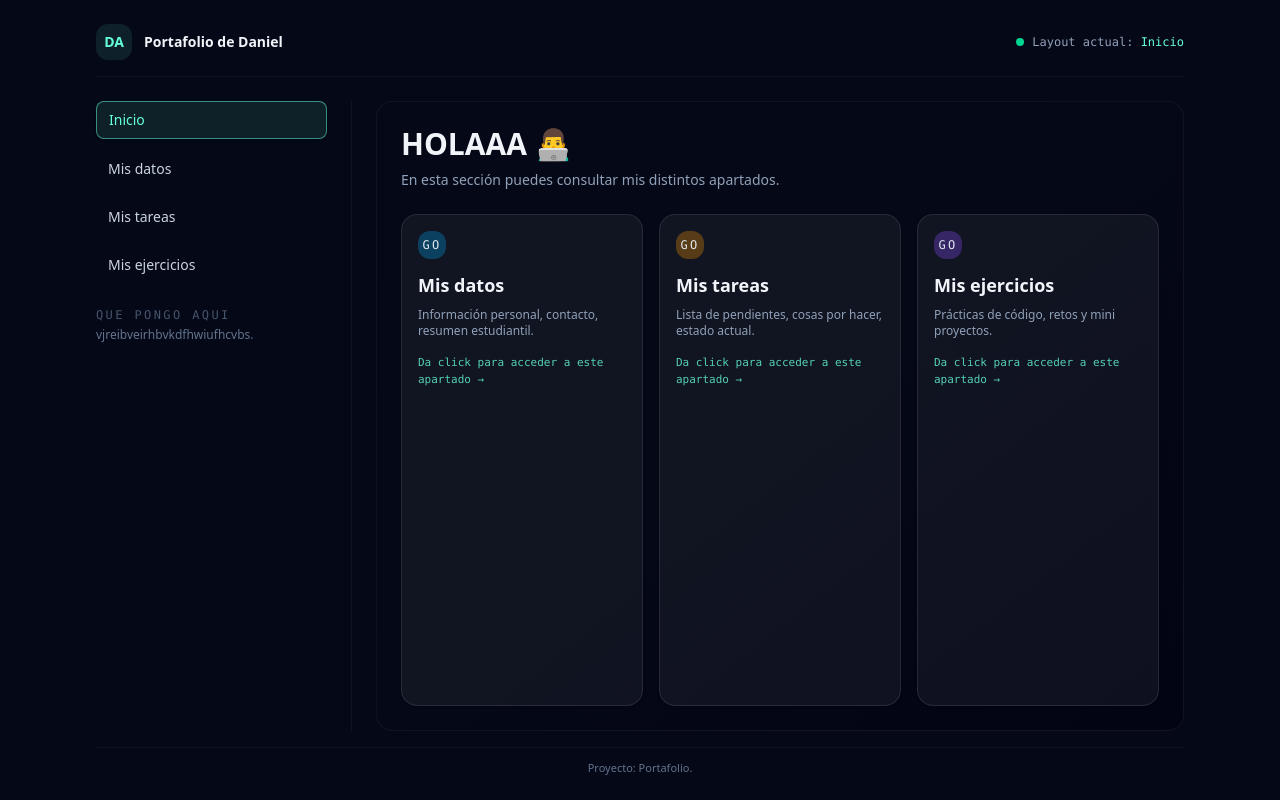
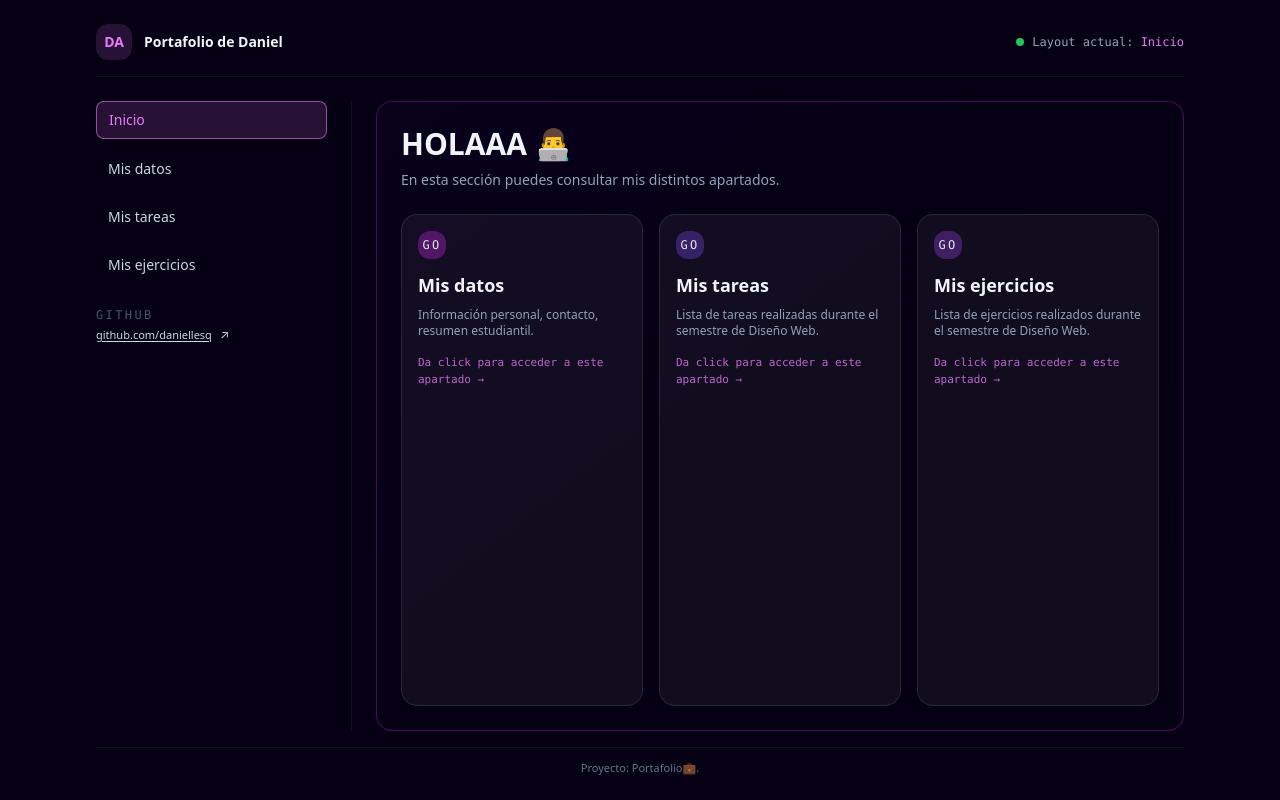
Before and after one commit to daniellesq/P_Portafolio, a React (Vite) app: page / in a window 1280 px wide. Built offline with nearby package versions, Linux system fonts and the light colour scheme.

Commit message:
Cambios en app

```diff
--- a/src/App.jsx
+++ b/src/App.jsx
@@ -40,13 +40,13 @@ export default function App() {
   const goTo = (layout) => setCurrentLayout(layout);
 
   return (
-    <div className="min-h-screen bg-[#050816] text-slate-200">
+    <div className="min-h-screen bg-[#050013] text-slate-200">
       {/* Contenedor principal */}
       <div className="mx-auto flex min-h-screen max-w-6xl flex-col px-4 py-4 sm:px-8 sm:py-6">
         {/* Top bar */}
         <header className="flex items-center justify-between border-b border-white/5 pb-4">
           <div className="flex items-center gap-3">
-            <div className="flex h-9 w-9 items-center justify-center rounded-xl bg-[#64ffda]/10 text-[#64ffda] text-sm font-bold">
+            <div className="flex h-9 w-9 items-center justify-center rounded-xl bg-[#e879f9]/15 text-[#e879f9] text-sm font-bold">
               DA
             </div>
             <div>
@@ -57,10 +57,10 @@ export default function App() {
           </div>
 
           <div className="hidden items-center gap-2 text-xs font-mono text-slate-400 sm:flex">
-            <span className="h-2 w-2 rounded-full bg-emerald-400" />
+            <span className="h-2 w-2 rounded-full bg-[#22c55e]" />
             <span>
               Layout actual:{" "}
-              <span className="text-[#64ffda]">
+              <span className="text-[#e879f9]">
                 {currentLayout === LAYOUTS.HOME && "Inicio"}
                 {currentLayout === LAYOUTS.DATOS && "Mis datos"}
                 {currentLayout === LAYOUTS.TAREAS && "Mis tareas"}
@@ -99,9 +99,20 @@ export default function App() {
 
             <div className="mt-6 hidden text-xs text-slate-500 md:block">
               <p className="font-mono uppercase tracking-[0.2em] text-slate-600">
-                QUE PONGO AQUI
+                GITHUB
               </p>
-              <p className="mt-1">vjreibveirhbvkdfhwiufhcvbs.</p>
+
+              <a
+                href="https://github.com/daniellesq"
+                target="_blank"
+                rel="noreferrer"
+                className="mt-1 inline-flex items-center gap-2 text-[11px] text-slate-300 hover:text-[#e879f9]"
+              >
+                <span className="underline underline-offset-2">
+                  github.com/daniellesq
+                </span>
+                <span className="text-xs">↗</span>
+              </a>
             </div>
           </aside>
 
@@ -134,7 +145,7 @@ export default function App() {
         </div>
 
         <footer className="mt-4 border-t border-white/5 pt-3 text-center text-[11px] text-slate-500">
-          Proyecto: Portafolio.
+          Proyecto: Portafolio💼.
         </footer>
       </div>
     </div>
@@ -150,15 +161,13 @@ function NavButton({ label, active, onClick }) {
       className={`flex w-full items-center justify-between rounded-lg px-3 py-2 text-sm transition
       ${
         active
-          ? "bg-[#64ffda]/10 text-[#64ffda] border border-[#64ffda]/50 shadow-sm"
+          ? "bg-[#e879f9]/15 text-[#e879f9] border border-[#e879f9]/60 shadow-sm"
           : "text-slate-300 hover:bg-white/5"
       }`}
     >
       <span>{label}</span>
       {active && (
-        <span className="text-[10px] font-mono uppercase tracking-widest">
-          {/* ACTIVO */}
-        </span>
+        <span className="text-[10px] font-mono uppercase tracking-widest" />
       )}
     </button>
   );
@@ -172,24 +181,24 @@ function HomeLayout({ goTo }) {
       key: LAYOUTS.DATOS,
       title: "Mis datos",
       description: "Información personal, contacto, resumen estudiantil.",
-      accent: "bg-sky-500/30",
+      accent: "bg-fuchsia-500/30",
     },
     {
       key: LAYOUTS.TAREAS,
       title: "Mis tareas",
-      description: "Lista de pendientes, cosas por hacer, estado actual.",
-      accent: "bg-amber-500/30",
+      description: "Lista de tareas realizadas durante el semestre de Diseño Web.",
+      accent: "bg-violet-500/30",
     },
     {
       key: LAYOUTS.EJERCICIOS,
       title: "Mis ejercicios",
-      description: "Prácticas de código, retos y mini proyectos.",
-      accent: "bg-violet-500/30",
+      description: "Lista de ejercicios realizados durante el semestre de Diseño Web.",
+      accent: "bg-purple-500/30",
     },
   ];
 
   return (
-    <div className="flex h-full flex-col gap-6 rounded-2xl border border-white/5 bg-gradient-to-br from-[#050816] via-[#050816] to-[#020414] p-6">
+    <div className="flex h-full flex-col gap-6 rounded-2xl border border-fuchsia-500/30 bg-gradient-to-br from-[#09001c] via-[#050013] to-[#050013] p-6">
       <div>
         <h1 className="text-2xl font-semibold text-slate-100 sm:text-3xl">
           HOLAAA 👨‍💻
@@ -204,18 +213,18 @@ function HomeLayout({ goTo }) {
           <button
             key={card.key}
             onClick={() => goTo(card.key)}
-            className="group flex flex-col rounded-2xl border border-white/10 bg-white/5 p-4 text-left shadow-sm transition hover:-translate-y-1 hover:border-[#64ffda]/60 hover:bg-white/10"
+            className="group flex flex-col rounded-2xl border border-white/10 bg-white/5 p-4 text-left shadow-sm transition hover:-translate-y-1 hover:border-[#e879f9]/70 hover:bg-white/10"
           >
             <div
               className={`mb-3 inline-flex h-7 w-7 items-center justify-center rounded-xl text-xs font-mono uppercase tracking-[0.2em] text-slate-200 ${card.accent}`}
             >
               Go
             </div>
-            <h2 className="text-lg font-semibold text-slate-100 group-hover:text-[#64ffda]">
+            <h2 className="text-lg font-semibold text-slate-100 group-hover:text-[#e879f9]">
               {card.title}
             </h2>
             <p className="mt-2 text-xs text-slate-400">{card.description}</p>
-            <span className="mt-4 text-[11px] font-mono text-[#64ffda] opacity-80 group-hover:opacity-100">
+            <span className="mt-4 text-[11px] font-mono text-[#e879f9] opacity-80 group-hover:opacity-100">
               Da click para acceder a este apartado →
             </span>
           </button>
@@ -229,7 +238,7 @@ function HomeLayout({ goTo }) {
 
 function MisDatosLayout({ goTo }) {
   return (
-    <div className="flex h-full flex-col gap-4 rounded-2xl border border-blue-500/30 bg-blue-950/40 p-6">
+    <div className="flex h-full flex-col gap-4 rounded-2xl border border-fuchsia-500/40 bg-fuchsia-950/30 p-6">
       <LayoutHeader
         title="Mis datos"
         subtitle="Información personal y perfil."
@@ -237,7 +246,7 @@ function MisDatosLayout({ goTo }) {
       />
 
       <div className="grid gap-4 md:grid-cols-2">
-        <div className="space-y-3 rounded-xl bg-black/20 p-4">
+        <div className="space-y-3 rounded-xl bg-black/30 p-4">
           <h3 className="text-sm font-semibold text-slate-100">
             Información básica
           </h3>
@@ -257,7 +266,7 @@ function MisDatosLayout({ goTo }) {
           </ul>
         </div>
 
-        <div className="space-y-3 rounded-xl bg-black/20 p-4">
+        <div className="space-y-3 rounded-xl bg-black/30 p-4">
           <h3 className="text-sm font-semibold text-slate-100">
             Stack principal
           </h3>
@@ -265,7 +274,7 @@ function MisDatosLayout({ goTo }) {
             {["React", "Vite", "TailwindCSS", "JavaScript", "Git"].map((t) => (
               <span
                 key={t}
-                className="rounded-full bg-blue-500/20 px-3 py-1 border border-blue-400/40"
+                className="rounded-full bg-fuchsia-500/20 px-3 py-1 border border-fuchsia-400/60"
               >
                 {t}
               </span>
@@ -273,7 +282,7 @@ function MisDatosLayout({ goTo }) {
           </div>
         </div>
 
-        <div className="md:col-span-2 rounded-xl bg-black/20 p-4">
+        <div className="md:col-span-2 rounded-xl bg-black/30 p-4">
           <h3 className="text-sm font-semibold text-slate-100">
             Resumen corto
           </h3>
@@ -295,7 +304,7 @@ function MisTareasLayout({ goTo }) {
   const tareas = [
     {
       title: "Tarea 01 - Sitio de e-commerce accesible",
-      url: "https://daniellesq.github.io/Ecommerce/",
+      url: "https://daniellesq.github.io/Portfolio/",
     },
     {
       title: "Tarea 02 - Mi Red social",
@@ -308,10 +317,10 @@ function MisTareasLayout({ goTo }) {
   ];
 
   return (
-    <div className="flex h-full flex-col gap-4 rounded-2xl border border-violet-500/30 bg-violet-950/30 p-6">
+    <div className="flex h-full flex-col gap-4 rounded-2xl border border-purple-500/40 bg-purple-950/40 p-6">
       <LayoutHeader
         title="Mis tareas"
-        subtitle="Listado de tareas de la materia."
+        subtitle="Listado de tareas."
         onBack={() => goTo(LAYOUTS.HOME)}
       />
 
@@ -319,7 +328,7 @@ function MisTareasLayout({ goTo }) {
         {tareas.map((t, i) => (
           <div
             key={i}
-            className="flex flex-col rounded-xl bg-black/25 p-4 text-xs text-slate-200"
+            className="flex flex-col rounded-xl bg-black/35 p-4 text-xs text-slate-200"
           >
             <span className="text-sm font-semibold text-slate-100">
               {t.title}
@@ -330,26 +339,21 @@ function MisTareasLayout({ goTo }) {
                 href={t.url}
                 target="_blank"
                 rel="noreferrer"
-                className="mt-3 inline-flex w-fit items-center rounded-full border border-violet-400/60 px-3 py-1 text-[11px] font-mono uppercase tracking-[0.2em] text-violet-200 transition hover:bg-violet-500/15"
+                className="mt-3 inline-flex w-fit items-center rounded-full border border-purple-400/70 px-3 py-1 text-[11px] font-mono uppercase tracking-[0.2em] text-purple-200 transition hover:bg-purple-500/20"
               >
                 VER TAREA
               </a>
             ) : (
-              <button className="mt-3 inline-flex w-fit items-center rounded-full border border-violet-400/60 px-3 py-1 text-[11px] font-mono uppercase tracking-[0.2em] text-violet-200 transition hover:bg-violet-500/15">
+              <button className="mt-3 inline-flex w-fit items-center rounded-full border border-purple-400/70 px-3 py-1 text-[11px] font-mono uppercase tracking-[0.2em] text-purple-200 transition hover:bg-purple-500/20">
                 VER TAREA
               </button>
             )}
           </div>
         ))}
       </div>
-
-      <p className="text-[11px] text-slate-300">
-        Hola.
-      </p>
     </div>
   );
 }
-
 
 /* ------------------------- MIS EJERCICIOS LAYOUT ------------------------- */
 
@@ -357,11 +361,11 @@ function MisEjerciciosLayout({ goTo }) {
   const ejercicios = [
     {
       title: "Ejercicio 01 - Formulario de Registro",
-      url: "https://daniellesq.github.io/Portfolio/"
+      urñ: "https://daniellesq.github.io/Form_Inscripcion/",
     },
     {
       title: "Ejercicio 02 - Animación CSS",
-      url: "https://daniellesq.github.io/AnimacionCSS/"
+      url: "https://daniellesq.github.io/AnimacionCSS/",
     },
     {
       title: "Ejercicio 03 - Escapa de Beyonce",
@@ -378,10 +382,10 @@ function MisEjerciciosLayout({ goTo }) {
   ];
 
   return (
-    <div className="flex h-full flex-col gap-4 rounded-2xl border border-violet-500/30 bg-violet-950/30 p-6">
+    <div className="flex h-full flex-col gap-4 rounded-2xl border border-purple-500/40 bg-purple-950/40 p-6">
       <LayoutHeader
         title="Mis ejercicios"
-        subtitle="Listado de mis ejercicios."
+        subtitle="Listado de ejercicios."
         onBack={() => goTo(LAYOUTS.HOME)}
       />
 
@@ -389,38 +393,34 @@ function MisEjerciciosLayout({ goTo }) {
         {ejercicios.map((e, i) => (
           <div
             key={i}
-            className="flex flex-col rounded-xl bg-black/25 p-4 text-xs text-slate-200"
+            className="flex flex-col rounded-xl bg-black/35 p-4 text-xs text-slate-200"
           >
             <span className="text-sm font-semibold text-slate-100">
               {e.title}
             </span>
 
-             {e.url ? (
+            {e.url ? (
               <a
                 href={e.url}
                 target="_blank"
                 rel="noreferrer"
-                className="mt-3 inline-flex w-fit items-center rounded-full border border-violet-400/60 px-3 py-1 text-[11px] font-mono uppercase tracking-[0.2em] text-violet-200 transition hover:bg-violet-500/15"
+                className="mt-3 inline-flex w-fit items-center rounded-full border border-purple-400/70 px-3 py-1 text-[11px] font-mono uppercase tracking-[0.2em] text-purple-200 transition hover:bg-purple-500/20"
               >
-                Ver Ejercicio
+                Ver detalle
               </a>
             ) : (
-            <button className="mt-3 inline-flex w-fit items-center rounded-full border border-violet-400/60 px-3 py-1 text-[11px] font-mono uppercase tracking-[0.2em] text-violet-200 transition hover:bg-violet-500/15">
-              Ver Ejercicio
-            </button>
+              <button className="mt-3 inline-flex w-fit items-center rounded-full border border-purple-400/70 px-3 py-1 text-[11px] font-mono uppercase tracking-[0.2em] text-purple-200 transition hover:bg-purple-500/20">
+                Ver detalle
+              </button>
             )}
           </div>
         ))}
       </div>
-
-      <p className="text-[11px] text-slate-300">
-        No se que poner.
-      </p>
     </div>
   );
 }
 
-// HEADER LAYOUT
+/* ----------------------------- HEADER LAYOUT ----------------------------- */
 
 function LayoutHeader({ title, subtitle, onBack }) {
   return (
@@ -433,7 +433,7 @@ function LayoutHeader({ title, subtitle, onBack }) {
       </div>
       <button
         onClick={onBack}
-        className="inline-flex items-center rounded-full border border-white/20 bg-black/20 px-3 py-1 text-[11px] font-mono uppercase tracking-[0.2em] text-slate-200 transition hover:bg-white/10"
+        className="inline-flex items-center rounded-full border border-white/25 bg-black/30 px-3 py-1 text-[11px] font-mono uppercase tracking-[0.2em] text-slate-200 transition hover:bg-white/10"
       >
         ← Volver al inicio
       </button>
```
